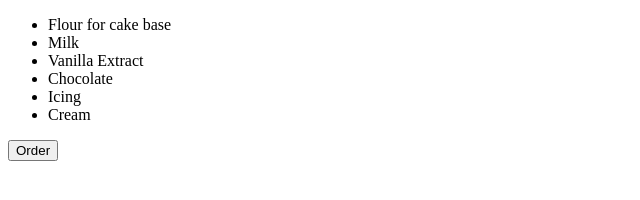
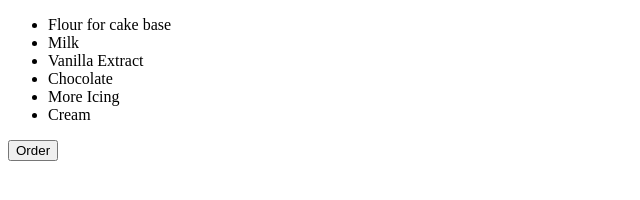
Before and after one commit to Om-Bhagwat/GitPractice, a plain HTML site: page index.html in a window 1280 px wide. Shown: the full height of the page, 0-640 px from the left. Drawn offline with Linux system fonts and the light colour scheme.

Commit message:
changes to more icing

```diff
--- a/index.html
+++ b/index.html
@@ -12,7 +12,7 @@
         <li>Milk</li>
         <li>Vanilla Extract</li>
         <li>Chocolate</li>
-        <li>Icing</li>
+        <li> More Icing</li>
         <li>Cream</li>
     </ul>
     <button>Order</button>
```
